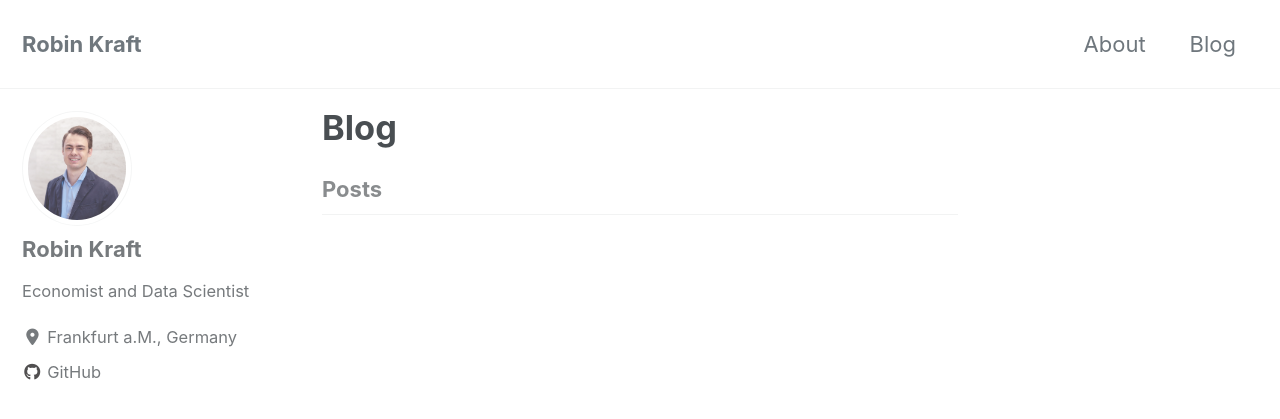
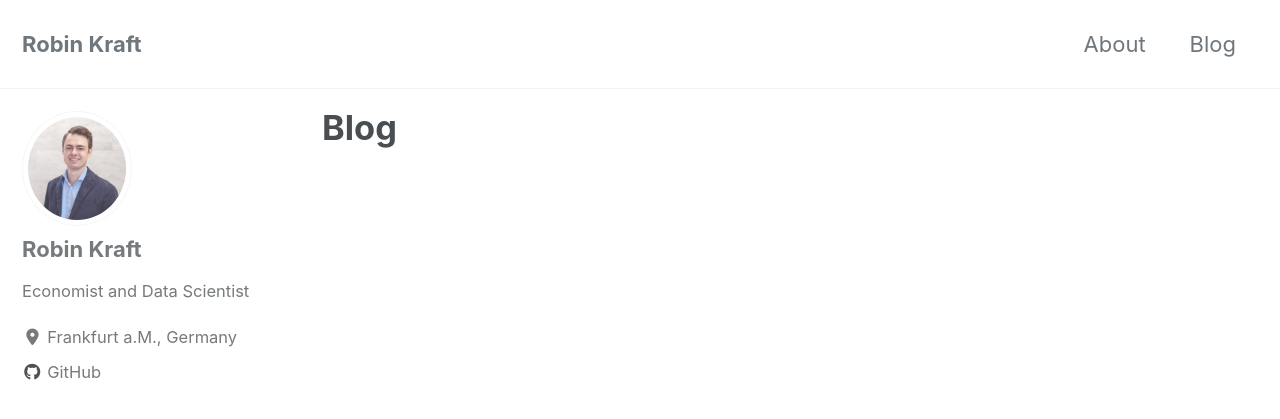
Before and after one commit to rkraft92/robin_kraft92.github.io, a Jekyll site: the page built from _pages/blog_posts.md, in a window 1280 px wide and 900 px high. Shown: the top 419 px of the window. Built offline with Jekyll 4.4.1, drawn with Linux system fonts in a browser that asks for light colours; cached includes are drawn as plain includes; nearby versions of some CDN libraries.

Commit message:
blog posting code

```diff
--- a/_pages/blog_posts.md
+++ b/_pages/blog_posts.md
@@ -4,10 +4,3 @@
 title: "Blog"
 author_profile: true
 ---
-
-
-<h3 class="archive__subtitle">Posts</h3>
-
-{% for post in site.posts %}
-  {% include archive-single.html %}
-{% endfor %}
```
